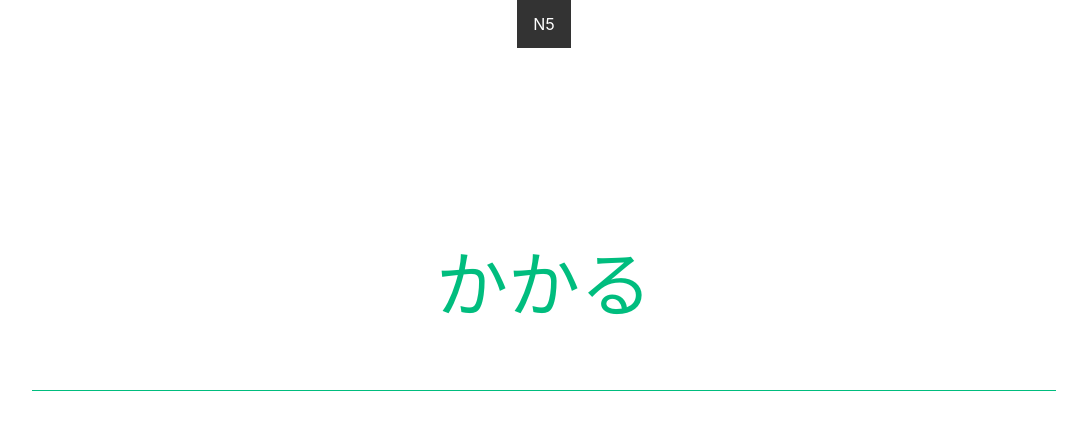
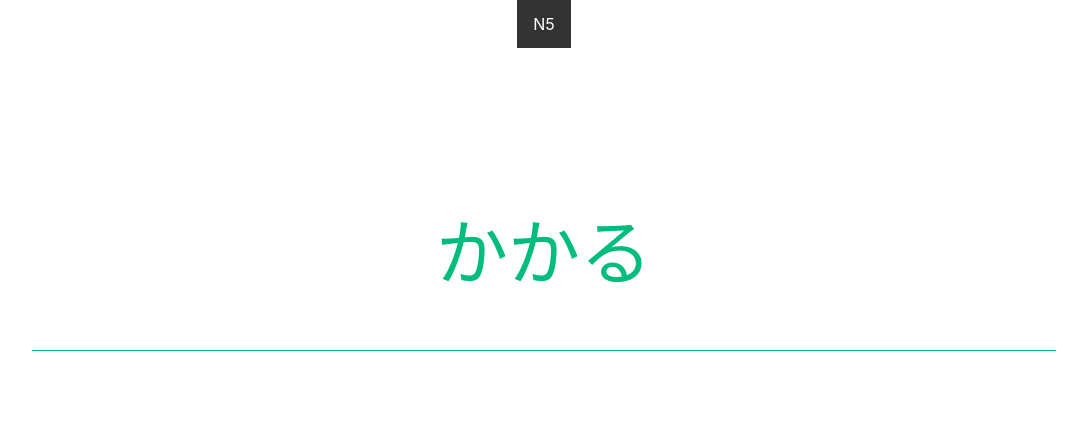
Before and after one commit to dayleft/nihongoTab, a Vue app in the folder nihongoTabVueCode/: page / in a window 1280 px wide. Shown: the top 430 px of the page, without its empty margins (96-1183 px from the left). Built offline with nearby package versions, Linux system fonts and the light colour scheme.

Commit message:
cleaned up for chrome extension store

```diff
--- a/nihongoTabVueCode/src/App.vue
+++ b/nihongoTabVueCode/src/App.vue
@@ -56,7 +56,7 @@ async function setGlobalState() {
   showNextSetButton.value = false
   showEndOfVocabList.value = false
   showWordComponents = true
-  console.log("end of async call: "+showWordComponents)
+  // console.log("end of async call: "+showWordComponents)
 }
 
 async function _getStorageData(key : string) {
@@ -67,7 +67,8 @@ async function _getStorageData(key : string) {
       "N4" : 0,
       "N3" : 0,
       "N2" : 0,
-      "N1" : 0
+      "N1" : 0,
+      "TerraceHouse" : 0
     }
   }
   return new Promise((resolve,reject) => {
@@ -86,7 +87,7 @@ async function setStoragedata(key : string, value : StorageData) {
 
 //Calling the 'main' async function
 setGlobalState();
-console.log("after set global state: "+showWordComponents)
+// console.log("after set global state: "+showWordComponents)
 
 //On click funtions ===============================
 function clickJapanese() {
@@ -161,7 +162,7 @@ async function _setupNextSet() {
   // set up the set
   english.value.show = false
   set = set+1
-  console.log("current set: "+set)
+  // console.log("current set: "+set)
   currentWord = 0
   if (_atFinalSet()) {
     randomSetWords = _getRandomSetWords(set,_getFinalSetLength())
@@ -176,7 +177,7 @@ async function _setupNextSet() {
 }
 
 function _getRandomSetWords(set : number,setLengthLocal : number) {
-  console.log("getRandomSet inputs, set: "+set+" setlength: "+setLengthLocal)
+  // console.log("getRandomSet inputs, set: "+set+" setlength: "+setLengthLocal)
   //Create an array with all numbers
   let randomSetWords = Array(setLengthLocal)
   for (let i = 0; i < setLengthLocal; i++) {
@@ -189,7 +190,7 @@ function _getRandomSetWords(set : number,setLengthLocal : number) {
     randomSetWords[randomIndex] = randomSetWords[i]
     randomSetWords[i] = swappedValue
   }
-  console.log("randomSet: "+randomSetWords)
+  // console.log("randomSet: "+randomSetWords)
   return randomSetWords
 }
 
--- a/nihongoTabVueCode/src/components/VocabListSelector.vue
+++ b/nihongoTabVueCode/src/components/VocabListSelector.vue
@@ -16,7 +16,7 @@ const props = defineProps<{
             <a href="#" @click="$emit('changeVocabList','N3')">N3 vocab</a>
             <a href="#" @click="$emit('changeVocabList','N2')">N2 vocab</a>
             <a href="#" @click="$emit('changeVocabList','N1')">N1 vocab</a>
-            <a href="#" @click="$emit('changeVocabList','TerraceHouse')">TerraceHouse vocab [Testing]</a>
+            <!-- <a href="#" @click="$emit('changeVocabList','TerraceHouse')">TerraceHouse vocab [Testing]</a> -->
             </div>
         </div>
     </div>
--- a/nihongoTabVueCode/src/components/VocabWordJapanese.vue
+++ b/nihongoTabVueCode/src/components/VocabWordJapanese.vue
@@ -41,8 +41,8 @@ const props = defineProps<{
 }
 
 .wordbox {
-  padding-top: 8rem;
-  padding-bottom: 3rem;
+  padding-top: 6rem;
+  padding-bottom: 2.5rem;
   width: 80vw;
 }
 </style>
--- a/nihongoTabVueCode/src/main.ts
+++ b/nihongoTabVueCode/src/main.ts
@@ -3,11 +3,7 @@ import './assets/main.css'
 import { createApp } from 'vue'
 import App from './App.vue'
 
-console.log("before create")
 const app = createApp(App)
-console.log("after create")
 
 
-console.log("before mount")
 app.mount('#app')
-console.log("after mount")
```
